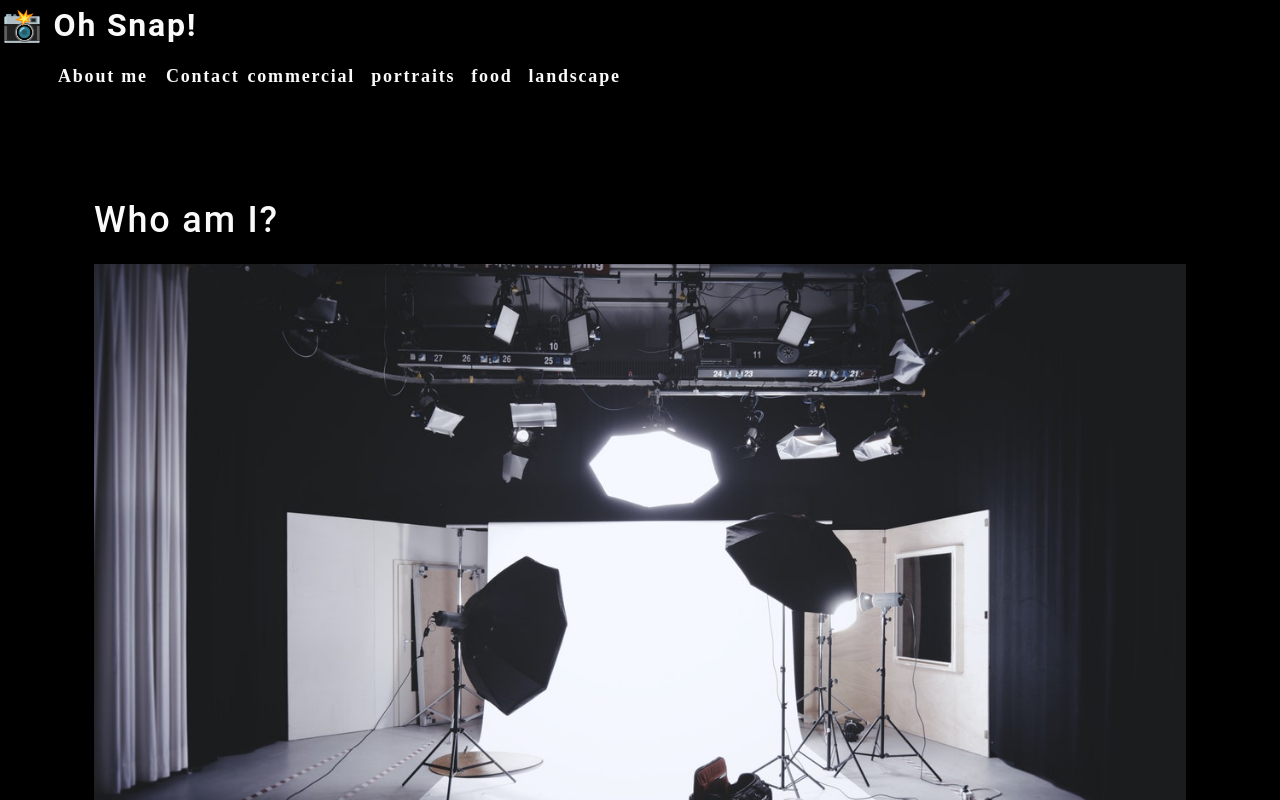
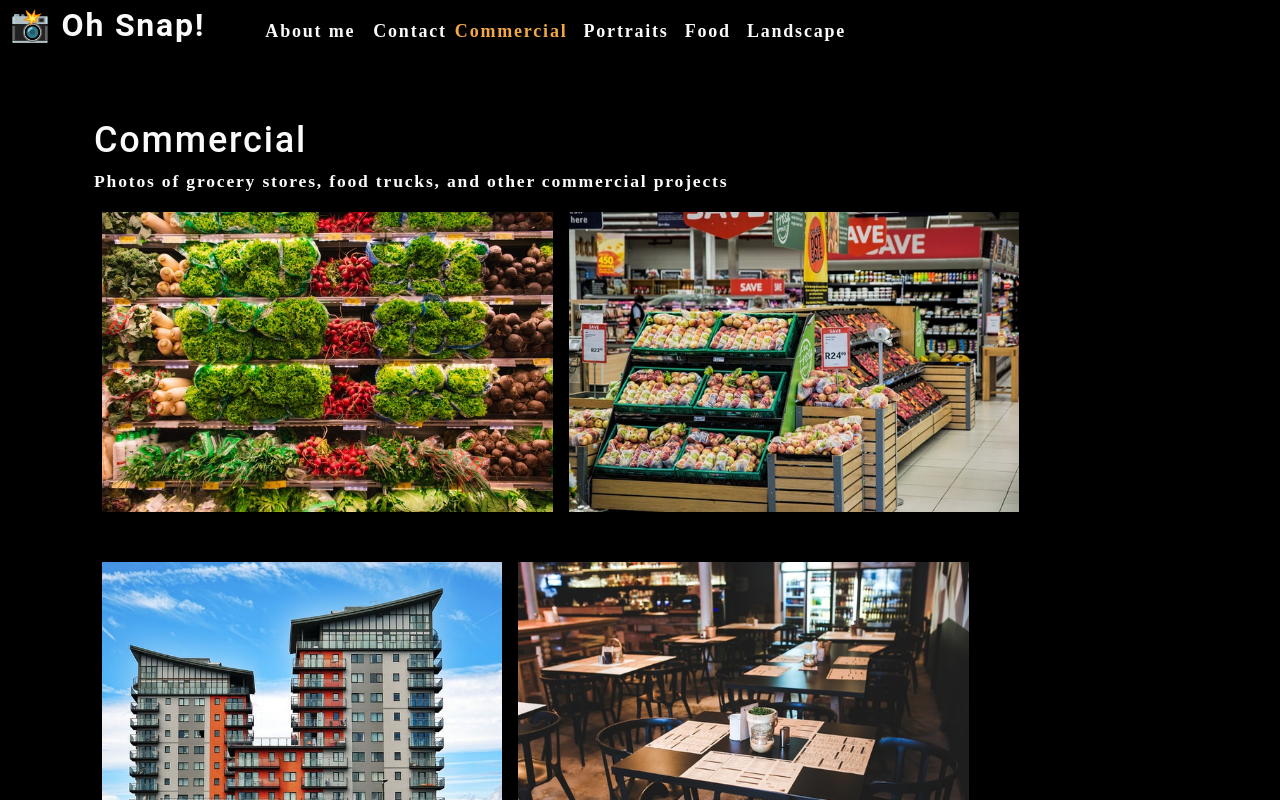
Before and after one commit to cesarsiguencia/react-photo-port, a React (Create React App) app: page / in a window 1280 px wide. Shown: the top 800 px of the page. Built offline with nearby package versions, Linux system fonts and the light colour scheme.

Commit message:
added successful hooks and props for rendering of photos based on user selecting categories

```diff
--- a/src/App.js
+++ b/src/App.js
@@ -1,13 +1,52 @@
-// import React from 'react'
+import React, {useState} from 'react'
 import './App.css';
 import About from './components/About'
 import Nav from './components/Nav'
+import Gallery from './components/Gallery';
+// import SomeComponent from './components/Timer';
+// import ClickCounter from './components/Timer';
 
 function App() {
+  // const [categories] = useState([
+  //   {
+  //     name: "commercial",
+  //     description:
+  //       "Photos of grocery stores, food trucks, and other commercial projects",
+  //   },
+  //   { name: "portraits", description: "Portraits of people in my life" },
+  //   { name: "food", description: "Delicious delicacies" },
+  //   {
+  //     name: "landscape",
+  //     description: "Fields, farmhouses, waterfalls, and the beauty of nature",
+  //   },
+  // ])
+
+  const categories = [
+    {
+      name: "commercial",
+      description:
+        "Photos of grocery stores, food trucks, and other commercial projects",
+    },
+    { name: "portraits", description: "Portraits of people in my life" },
+    { name: "food", description: "Delicious delicacies" },
+    {
+      name: "landscape",
+      description: "Fields, farmhouses, waterfalls, and the beauty of nature",
+    },
+  ]
+
+  const [currentCategory, setCurrentCategory] = useState(categories[0])
   return (
     <div>
-      <Nav></Nav>
+      <Nav
+        categories={categories}
+        setCurrentCategory={setCurrentCategory}
+        currentCategory={currentCategory}
+      ></Nav>
       <main>
+        {/* <SomeComponent></SomeComponent> */}
+        {/* <ClickCounter></ClickCounter> */}
+        <Gallery currentCategory={currentCategory}></Gallery>
         <About></About>
       </main>
     </div>
--- a/src/components/About/index.js
+++ b/src/components/About/index.js
@@ -5,6 +5,13 @@ const About = () => {
       <section className='my-5'>
         <h1 id="about">Who am I?</h1>
         <img src={coverImage} className='my-2' style={{ width: "100%" }} alt='cover'></img>
+
+        <p>
+        Lorem ipsum dolor sit amet, consectetur adipiscing elit. Done bibendum turpis sed ex condimentum molestie. Mauris condimentum lectus ut ornare dignissim.
+Maris faucibus urna mi, ac feugiat metus aliquam maximus. Proin aliquam justo nec diam vulputate vestibulum. Aenean solicitudin nulla at nisi ornare. nec
+suscipit massa eleifend. Morbi tristique justo vel turpis sollicitudin, et tristique velit convallis. In hac habitasse platea dictumst. Phasellus mattis nunc sed orci
+consequat laoreet. Praesent id nil nibh. Curabitur imperdiet ultricies mollis. In hac habitasse platea dictumst.
+        </p>
       </section>
     );
   }
--- /dev/null
+++ b/src/components/Gallery/index.js
@@ -0,0 +1,20 @@
+import { capitalizeFirstLetter } from "../../utils/helpers"
+import PhotoList from '../PhotoList'
+
+function Gallery( {currentCategory }){
+    const { name, description } = currentCategory
+    return(
+        <section>
+            <h1 data-testid='h1tag'>
+                {capitalizeFirstLetter(name)}
+            </h1>
+            <p>
+                {description}
+            </p>
+            <PhotoList category={currentCategory.name}></PhotoList>
+        </section>
+    )
+}
+
+
+export default Gallery
--- a/src/components/Nav/index.js
+++ b/src/components/Nav/index.js
@@ -1,25 +1,19 @@
-import React from 'react'
+import React, {useEffect} from 'react'
+import { capitalizeFirstLetter } from '../../utils/helpers'
 
-const Nav = () => {
-    const categories = [
-        {
-          name: "commercial",
-          description:
-            "Photos of grocery stores, food trucks, and other commercial projects",
-        },
-        { name: "portraits", description: "Portraits of people in my life" },
-        { name: "food", description: "Delicious delicacies" },
-        {
-          name: "landscape",
-          description: "Fields, farmhouses, waterfalls, and the beauty of nature",
-        },
-      ];
+const Nav = (props) => {
+    const{
+        categories,
+        setCurrentCategory,
+        currentCategory
+    } = props
 
-      function categorySelected(name){
-        console.log(`${name} clicked`)
-      }
+    useEffect(() => {
+        document.title = capitalizeFirstLetter(currentCategory.name)
+    }, [currentCategory])
+
     return (
-        <header>
+        <header className='flex-row px-1'>
             <h2>
                 <a data-testid="link"  href='/'>
                     <span role='img' aria-label='camera'>📸</span> Oh Snap!
@@ -37,8 +31,13 @@ const Nav = () => {
                     </li>
 
                     {categories.map((category) => (
-                        <li className='mx-1' key={category.name}>
-                            <span onClick={() => categorySelected(category.name)}>{category.name}</span>
+
+                        <li className={`mx-1 ${currentCategory.name === category.name && 'navActive'}`} key={category.name}>
+                                <span onClick={() => {
+                                    setCurrentCategory(category)
+                                }}>
+                                {capitalizeFirstLetter(category.name)}
+                            </span>
                         </li>
                     ))
                     }
--- /dev/null
+++ b/src/components/PhotoList/index.js
@@ -0,0 +1,119 @@
+// import {useState} from 'react'
+
+function PhotoList( {category}){
+    const photos = [
+        {
+          name: 'Grocery aisle',
+          category: 'commercial',
+          description: 'Lorem ipsum dolor sit amet, consectetur adipiscing elit. Nunc ultricie',
+        },
+        {
+          name: 'Grocery booth',
+          category: 'commercial',
+          description: 'Lorem ipsum dolor sit amet, consectetur adipiscing elit. Nunc ultricie',
+        },
+        {
+          name: 'Building exterior',
+          category: 'commercial',
+          description: 'Lorem ipsum dolor sit amet, consectetur adipiscing elit. Nunc ultricie',
+        },
+        {
+          name: 'Restaurant table',
+          category: 'commercial',
+          description: 'Lorem ipsum dolor sit amet, consectetur adipiscing elit. Nunc ultricie',
+        },
+        {
+          name: 'Cafe interior',
+          category: 'commercial',
+          description: 'Lorem ipsum dolor sit amet, consectetur adipiscing elit. Nunc ultricie',
+        },
+        {
+          name: 'Cat green eyes',
+          category: 'portraits',
+          description: 'Lorem ipsum dolor sit amet, consectetur adipiscing elit. Nunc ultricie',
+        },
+        {
+          name: 'Green parrot',
+          category: 'portraits',
+          description: 'Lorem ipsum dolor sit amet, consectetur adipiscing elit. Nunc ultricie',
+        },
+        {
+          name: 'Yellow macaw',
+          category: 'portraits',
+          description: 'Lorem ipsum dolor sit amet, consectetur adipiscing elit. Nunc ultricie',
+        },
+        {
+          name: 'Pug smile',
+          category: 'portraits',
+          description: 'Lorem ipsum dolor sit amet, consectetur adipiscing elit. Nunc ultricie',
+        },
+        {
+          name: 'Pancakes',
+          category: 'food',
+          description: 'Lorem ipsum dolor sit amet, consectetur adipiscing elit. Nunc ultricie',
+        },
+        {
+          name: 'Burrito',
+          category: 'food',
+          description: 'Lorem ipsum dolor sit amet, consectetur adipiscing elit. Nunc ultricie',
+        },
+        {
+          name: 'Scallop pasta',
+          category: 'food',
+          description: 'Lorem ipsum dolor sit amet, consectetur adipiscing elit. Nunc ultricie',
+        },
+        {
+          name: 'Burger',
+          category: 'food',
+          description: 'Lorem ipsum dolor sit amet, consectetur adipiscing elit. Nunc ultricie',
+        },
+        {
+          name: 'Fruit bowl',
+          category: 'food',
+          description: 'Lorem ipsum dolor sit amet, consectetur adipiscing elit. Nunc ultricie',
+        },
+        {
+          name: 'Green river',
+          category: 'landscape',
+          description: 'Lorem ipsum dolor sit amet, consectetur adipiscing elit. Nunc ultricie',
+        },
+        {
+          name: 'Docks',
+          category: 'landscape',
+          description: 'Lorem ipsum dolor sit amet, consectetur adipiscing elit. Nunc ultricie',
+        },
+        {
+          name: 'Panoramic village by sea',
+          category: 'landscape',
+          description: 'Lorem ipsum dolor sit amet, consectetur adipiscing elit. Nunc ultricie',
+        },
+        {
+          name: 'Domestic landscape',
+          category: 'landscape',
+          description: 'Lorem ipsum dolor sit amet, consectetur adipiscing elit. Nunc ultricie',
+        },
+        {
+          name: 'Park bench',
+          category: 'landscape',
+          description: 'Lorem ipsum dolor sit amet, consectetur adipiscing elit. Nunc ultricie',
+        },
+      ];
+
+      const currentPhotos = photos.filter((photo) => photo.category === category)
+
+    return(
+        <div>
+            <div className='flex-row'>
+                {currentPhotos.map((image,i)=>(
+                    <img src={require(`../../assets/small/${category}/${i}.jpg`)}
+                    alt={image.name}
+                    className='img-thumbnail mx-1'
+                    key={image.name}
+                    />
+                ))}
+            </div>
+        </div>
+    )
+}
+
+export default PhotoList
--- /dev/null
+++ b/src/components/Timer/index.js
@@ -0,0 +1,64 @@
+import React, { useState } from "react"
+
+// function SomeComponent() {
+//     const [seconds, setSeconds] = useState(0)
+
+//     function startStopwatch() {
+//         let updatedSeconds = seconds;
+//         setInterval(() => {
+//             updatedSeconds += 1;
+//             console.log(updatedSeconds);
+//             setSeconds(updatedSeconds);
+//         }, 1000);
+//     }
+
+//     return (
+//         <div>
+//             {seconds}
+//             <button onClick={startStopwatch} >Start</button>
+//         </div>
+//     )
+// }
+
+// export default SomeComponent
+
+// function SomeComponent() {
+//     const [seconds, setSeconds] = useState(0)
+
+//     function startStopwatch() {
+
+//             setSeconds((oldNumber)=> oldNumber + 1);
+
+//     }
+
+//     return (
+//         <div>
+//             {seconds}
+//             <button onClick={setInterval(()=> {startStopwatch()},10000)} >Start</button>
+//         </div>
+//     )
+// }
+
+// export default SomeComponent
+
+
+function ClickCounter() {
+    const [count, setCount] = useState(0)
+
+    function increment(){
+        setCount((oldNumber)=> oldNumber + 1
+
+        )
+    }
+    return (
+        <div>
+            I've been clicked {count} times
+
+            <button onClick={increment}>Add One</button>
+        </div>
+    )
+}
+
+
+
+export default ClickCounter
--- a/src/index.css
+++ b/src/index.css
@@ -36,7 +36,7 @@ body {
   letter-spacing: .1em;
   background: var(--dark);
   color: var(--light);
-  font-family: 'Poiret One', cursive;
+  /* font-family: 'Poiret One', cursive; */
 
 }
 
```
Also changed, not shown: 2 other files (tests, documents, lock files or other folders).
